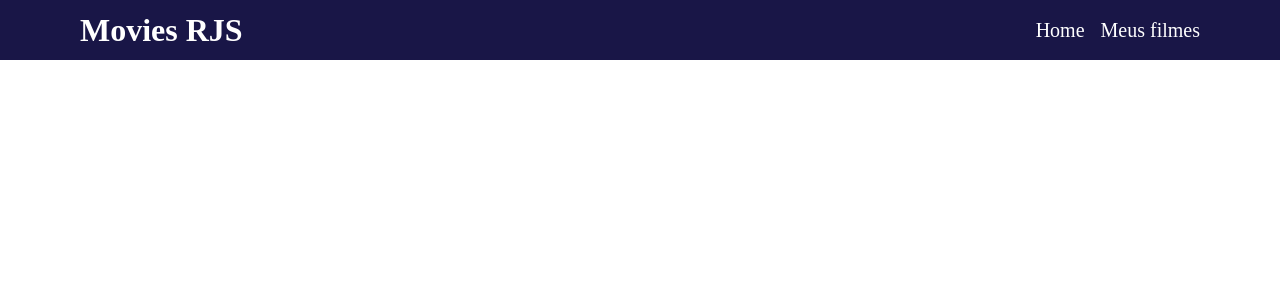
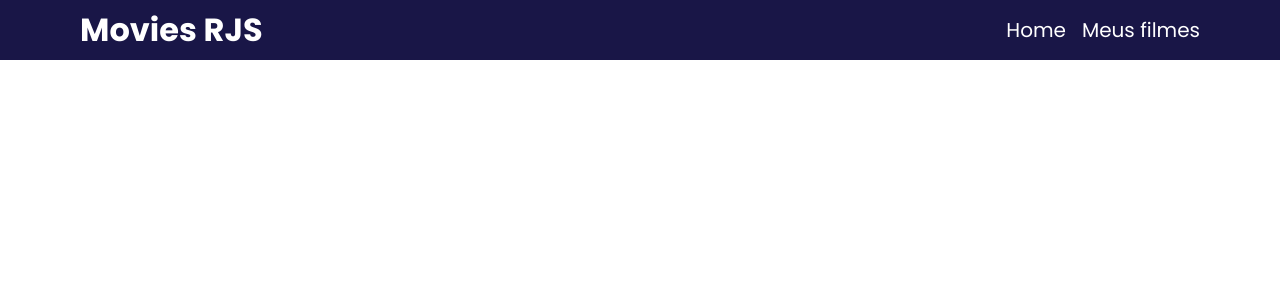
Before and after one commit to raphalapkoski/movies-rjs-project, a React (Vite) app: page / in a window 1280 px wide. Shown: the top 300 px of the page. Built offline with nearby package versions, Linux system fonts and the light colour scheme; no server answers.

Commit message:
Adicionando nova fonte

```diff
--- a/index.html
+++ b/index.html
@@ -3,6 +3,11 @@
   <head>
     <meta charset="UTF-8" />
     <meta name="viewport" content="width=device-width, initial-scale=1.0" />
+
+    <link rel="preconnect" href="https://fonts.googleapis.com">
+    <link rel="preconnect" href="https://fonts.gstatic.com" crossorigin>
+    <link href="https://fonts.googleapis.com/css2?family=Poppins:wght@400;500;700&display=swap" rel="stylesheet">
+
     <title>Movies RJS</title>
   </head>
   <body>
--- a/src/index.css
+++ b/src/index.css
@@ -1,4 +1,5 @@
 * {
     margin: 0;
     padding: 0;
+    font-family: "Poppins", sans-serif;
 }
```
